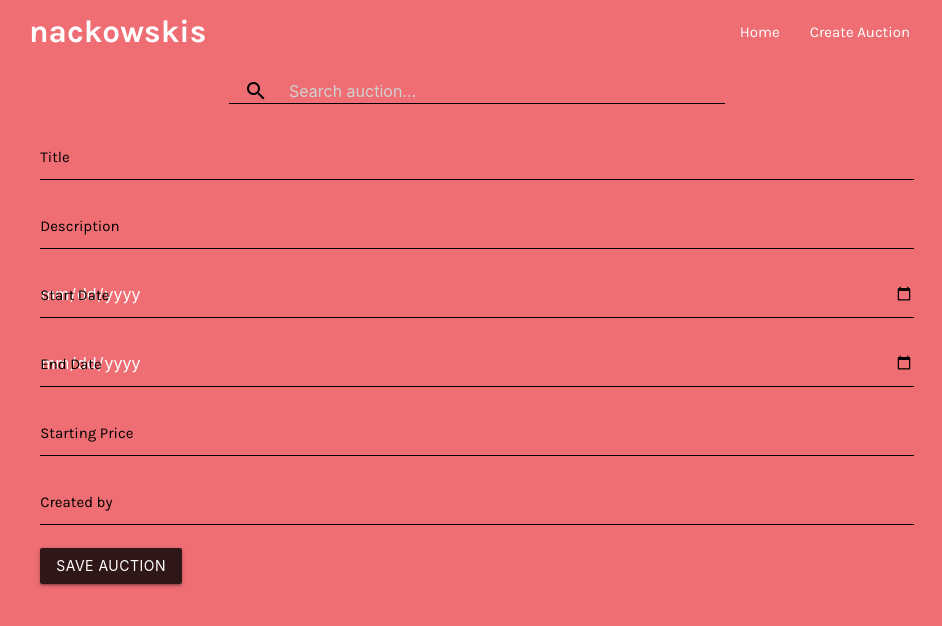
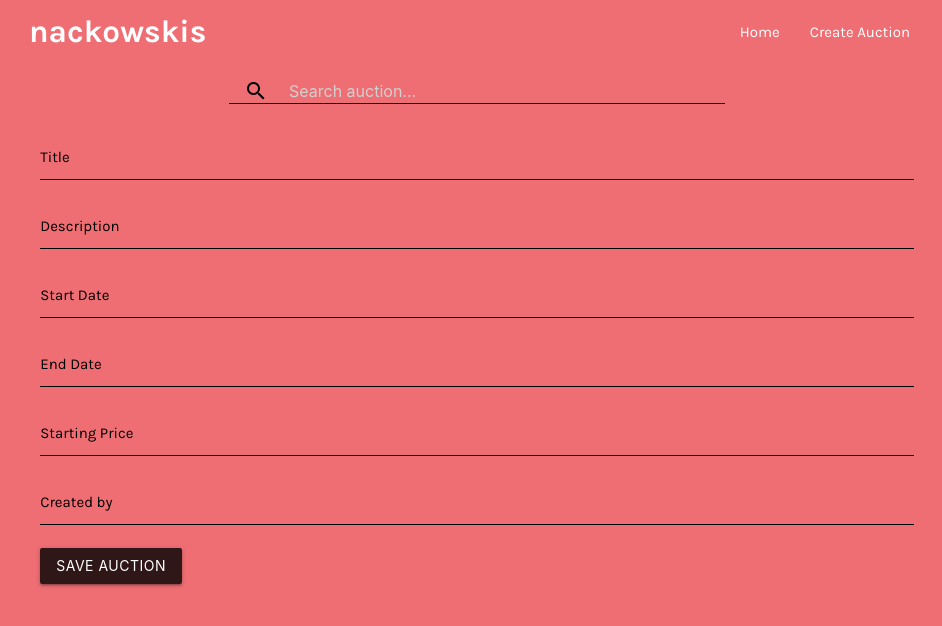
Before and after one commit to maximilian-dz/react-app-nackowskis, a React (Create React App) app: page /create in a window 1280 px wide. Shown: the top 626 px of the page, without its empty margins (163-1105 px from the left). Built offline with nearby package versions, Linux system fonts and the light colour scheme; no server answers.

Commit message:
Datepicker works!!!

```diff
--- a/public/index.html
+++ b/public/index.html
@@ -27,5 +27,11 @@
     <noscript>You need to enable JavaScript to run this app.</noscript>
     <div id="root"></div>
     <script src="https://cdnjs.cloudflare.com/ajax/libs/materialize/1.0.0/js/materialize.min.js"></script>
+    <script>
+      document.addEventListener('DOMContentLoaded', function() {
+        var elems = document.querySelectorAll('.datepicker')
+        var instances = M.Datepicker.init(elems)
+      })
+    </script>
   </body>
 </html>
--- a/src/components/auction/CreateAuction.js
+++ b/src/components/auction/CreateAuction.js
@@ -51,7 +51,7 @@ export default class CreateAuction extends Component {
             <div className="input-field">
               <label htmlFor="StartDatum">Start Date </label>
               <input
-                type="date"
+                type="text"
                 className="datepicker"
                 id="StartDatum"
                 name="StartDatum"
@@ -62,7 +62,7 @@ export default class CreateAuction extends Component {
             <div className="input-field">
               <label htmlFor="SlutDatum">End Date </label>
               <input
-                type="date"
+                type="text"
                 className="datepicker"
                 id="SlutDatum"
                 name="SlutDatum"
```
